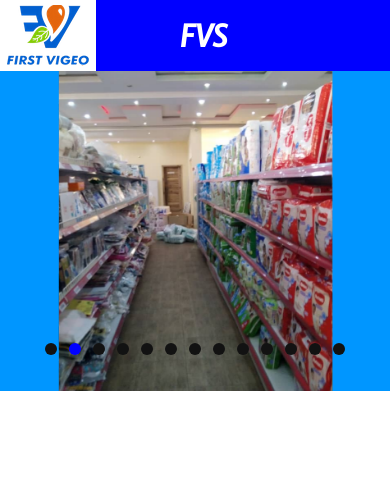
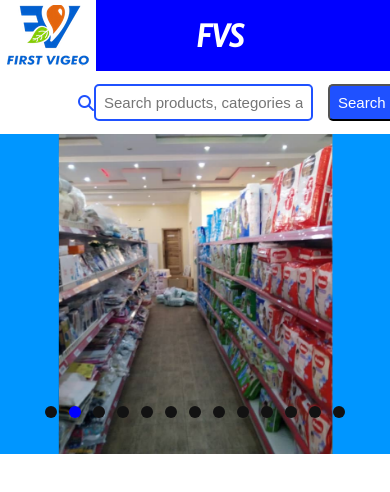
Before and after one commit to Austinejnr/First-Vigeo, a plain HTML site: page Index.html in a window 390 px wide. Drawn offline with Linux system fonts and the light colour scheme.

Commit message:
on the way

```diff
--- a/Index.html
+++ b/Index.html
@@ -36,6 +36,13 @@
             <h2>FVS</h2>
         </div>
     </div>
+
+    <div class="mobilesearch">
+        <i class="fa-solid fa-magnifying-glass"></i>
+        <input type="text" placeholder="Search products, categories and services">
+        <button>Search</button>
+    </div>
+
     <section class="show" id="slider-1">
         <div class="areas"></div>
         <div class="swiper" id="swiper-1">
--- a/main.css
+++ b/main.css
@@ -60,8 +60,10 @@ body{
     font-size: 15px;
     margin-left: 20px;
     border-radius: 5px;
+    color: #fff;
 }
 .mobilestarter{
+    display: none;
     background: var(--theme);
     color: #fff;
 }
@@ -70,10 +72,33 @@ body{
     align-items: center;
 }
 .mobilefirst h2{
-    padding-left: 20px;
+    padding-left: 100px;
     font-size: 30px;
-    text-align: center;
     width: 50%;
+}
+.mobilesearch{
+    padding: 8px 0;
+    display: none;
+    width: 60%;
+    margin: 0 auto;
+    color: #1F51FF;
+}
+.mobilesearch input{
+    padding: 8px;
+    width: 600px;
+    outline: none;
+    margin: 5px 0;
+    font-size: 15px;
+    border-radius: 5px;
+    border: 2px solid #1F51FF;
+}
+.mobilesearch button{
+    padding: 8px;
+    margin-left: 15px;
+    background: #1F51FF;
+    font-size: 15px;
+    border-radius: 5px;
+    color: #fff;
 }
 .show{
     background: var(--blue);
--- a/mobile.css
+++ b/mobile.css
@@ -8,4 +8,11 @@
     .search{
         display: none;
     }
+    .mobilestarter{
+        display: flex;
+    }
+    .mobilesearch{
+        display: flex;
+        align-items: center;
+    }
 }
```
